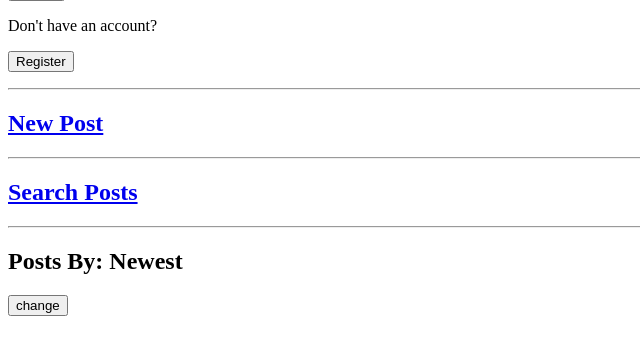
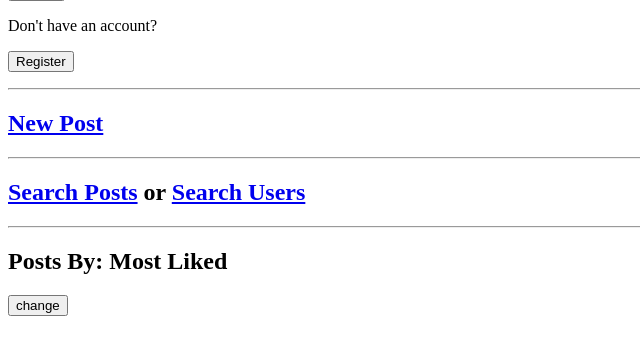
Before and after one commit to sampon-kayttaja/tikawe-image-board, a Flask app: page / in a window 1280 px wide. Shown: the part 196-551 px from the top of the page, without its empty margins (0-640 px from the left). Run offline with Flask 3, Linux system fonts and the light colour scheme; data that the repository does not hold is empty.

Commit message:
add searching for users

```diff
--- a/app.py
+++ b/app.py
@@ -4,8 +4,11 @@ import os
 from flask import Flask, abort, jsonify, render_template, request, redirect, url_for, session
 from werkzeug.security import generate_password_hash, check_password_hash
 from werkzeug.utils import secure_filename
+
 import db
 import get_stuff
+import users
+import searching
 
 app = Flask(__name__)
 app.secret_key = secrets.token_hex(16)
@@ -310,7 +313,6 @@ def like_post(post_id):
     return redirect("/post/{}".format(post_id))
 
 @app.route("/like_comment/<int:comment_id>", methods=["GET"])
-
 def like_comment(comment_id):
     if "username" not in session:
         return "You must be logged in to like a comment."
@@ -326,45 +328,30 @@ def like_comment(comment_id):
     comment = get_stuff.get_comment(comment_id)
     return redirect("/post/{}".format(comment[1]))
 
-#viewing users
-
-sortstate_user = "Newest"
+#viewing user profiles and their posts
 
 @app.route("/user/<username>")
 def user_profile(username):
-    user_posts_by_new = db.query("SELECT id, username, title, image_url, content, created_at, likes FROM posts WHERE username = ? ORDER BY created_at DESC", [username])
-    user_posts_by_old = db.query("SELECT id, username, title, image_url, content, created_at, likes FROM posts WHERE username = ?", [username])
-    user_posts_by_likes = db.query("SELECT id, username, title, image_url, content, created_at, likes FROM posts WHERE username = ? ORDER BY likes DESC", [username])
-    likes_posts = user_posts_by_new[0]["likes"] if user_posts_by_new else 0
-    user_comments = db.query("SELECT id, post_id, username, content, image_url, created_at, likes FROM comments WHERE username = ?", [username])
-    likes_comments = user_comments[0]["likes"] if user_comments else 0
-    likes = likes_posts + likes_comments
-    comments = len(user_comments)
-
-    return render_template("view_user.html", username=username, posts_by_new=user_posts_by_new, posts_by_old=user_posts_by_old, posts_by_likes=user_posts_by_likes, likes=likes, comments=comments, sortstate=sortstate_user)
+    return users.user_profile(username)
 
 @app.route("/change_sort_user/<username>", methods=["GET"])
 def sort_change_user(username):
-    global sortstate_user
-    if sortstate_user == "Newest":
-        sortstate_user = "Oldest"
-    elif sortstate_user == "Oldest":
-        sortstate_user = "Most Liked"
-    else:
-        sortstate_user = "Newest"
-    return redirect("/user/{}".format(username))
+    return users.sort_change_user(username)
 
-#searching posts
+#searching posts and users
 
-@app.route("/search")
+@app.route("/search_posts")
 def search():
-    return render_template("search.html")
+    return render_template("search_posts.html")
 
-@app.route("/search_results", methods=["GET"])
+@app.route("/search_posts_results", methods=["GET"])
 def search_results():
-    query = request.args.get("query", "").strip()
-    if query == "":
-        return redirect("/search")
+    return searching.search_results()
 
-    search_results = db.query("SELECT id, username, title, image_url, content, created_at, likes FROM posts WHERE title LIKE ? OR content LIKE ? ORDER BY created_at DESC", ['%' + query + '%', '%' + query + '%'])
-    return render_template("search_results.html", query=query, results=search_results, count=len(search_results))
+@app.route("/search_users")
+def search_users():
+    return render_template("search_users.html")
+
+@app.route("/search_users_results", methods=["GET"])
+def search_users_results():
+    return searching.search_users_results()
--- a/templates/index.html
+++ b/templates/index.html
@@ -46,7 +46,7 @@
 
     <hr />
 
-    <h2><a href="/search">Search Posts</a></h2>
+    <h2><a href="/search_posts">Search Posts</a> or <a href="/search_users">Search Users</a></h2>
 
         <hr />
 
--- a/templates/search_results.html
+++ b/templates/search_posts_results.html
@@ -1,6 +1,6 @@
 <html>
 <head>
-    <title>Search Page</title>
+    <title>Search for posts</title>
 </head>
 <body>
   <form action="/" method="get">
@@ -8,8 +8,8 @@
   </form>
 
 
-  <h1>Search</h1>
-    <form action="/search_results" method="get">
+  <h1>Search Posts</h1>
+    <form action="/search_posts_results" method="get">
         <input type="text" name="query" placeholder="Enter search term">
         <input type="submit" value="Search">
     </form>
--- a/templates/search.html
+++ b/templates/search_users.html
@@ -1,6 +1,6 @@
 <html>
 <head>
-    <title>Search Page</title>
+    <title>Search for users</title>
 </head>
 <body>
   <form action="/" method="get">
@@ -8,8 +8,8 @@
   </form>
 
 
-  <h1>Search</h1>
-    <form action="/search_results" method="get">
+  <h1>Search Users</h1>
+    <form action="/search_users_results" method="get">
         <input type="text" name="query" placeholder="Enter search term">
         <input type="submit" value="Search">
     </form>
--- a/templates/view_user.html
+++ b/templates/view_user.html
@@ -16,12 +16,9 @@
 
   <hr />
 
-  <h2> Posts by {{ username }}: </h2>
-
-
   <div>
 
-      <h2>Posts By: {{ sortstate }}</h2>
+      <h2>Sorted by: {{ sortstate }}</h2>
       <form action="/change_sort_user/{{ username }}" method="get">
         <input type="submit" name="sort" value="change" />
       </form>
--- /dev/null
+++ b/users.py
@@ -0,0 +1,27 @@
+from flask import Flask, render_template, redirect, url_for
+import db
+
+def user_profile(username):
+    user_posts_by_new = db.query("SELECT id, username, title, image_url, content, created_at, likes FROM posts WHERE username = ? ORDER BY created_at DESC", [username])
+    user_posts_by_old = db.query("SELECT id, username, title, image_url, content, created_at, likes FROM posts WHERE username = ?", [username])
+    user_posts_by_likes = db.query("SELECT id, username, title, image_url, content, created_at, likes FROM posts WHERE username = ? ORDER BY likes DESC", [username])
+    likes_posts = user_posts_by_new[0]["likes"] if user_posts_by_new else 0
+    user_comments = db.query("SELECT id, post_id, username, content, image_url, created_at, likes FROM comments WHERE username = ?", [username])
+    likes_comments = user_comments[0]["likes"] if user_comments else 0
+    likes = likes_posts + likes_comments
+    comments = len(user_comments)
+
+    return render_template("view_user.html", username=username, posts_by_new=user_posts_by_new, posts_by_old=user_posts_by_old, posts_by_likes=user_posts_by_likes, likes=likes, comments=comments, sortstate=sortstate_user)
+
+
+sortstate_user = "Newest"
+
+def sort_change_user(username):
+    global sortstate_user
+    if sortstate_user == "Newest":
+        sortstate_user = "Oldest"
+    elif sortstate_user == "Oldest":
+        sortstate_user = "Most Liked"
+    else:
+        sortstate_user = "Newest"
+    return redirect("/user/{}".format(username))
```
Also changed, not shown: searching.py (added, +19 -0 lines), templates/search_posts.html (added, +21 -0 lines), templates/search_users_results.html (added, +27 -0 lines).
